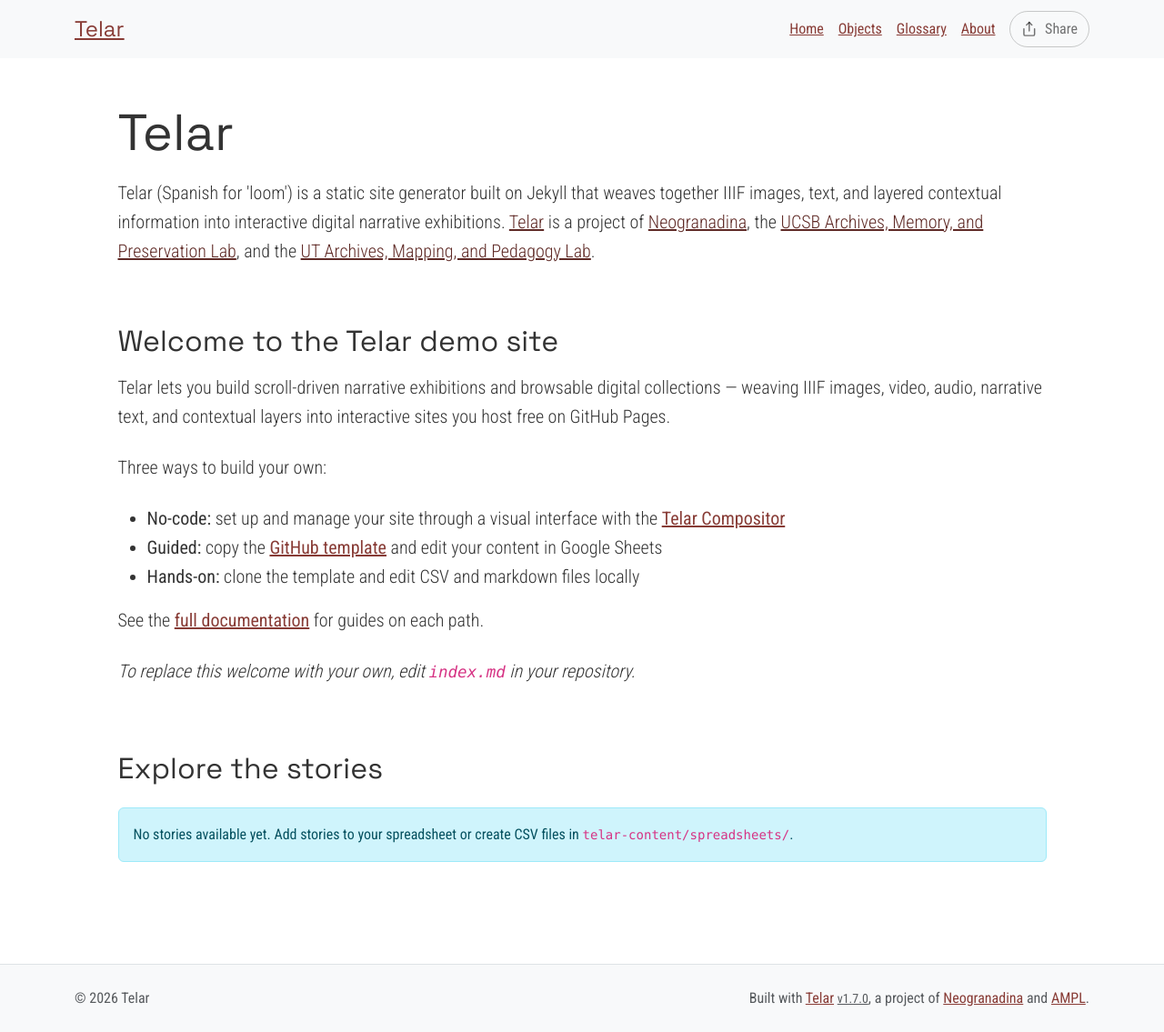
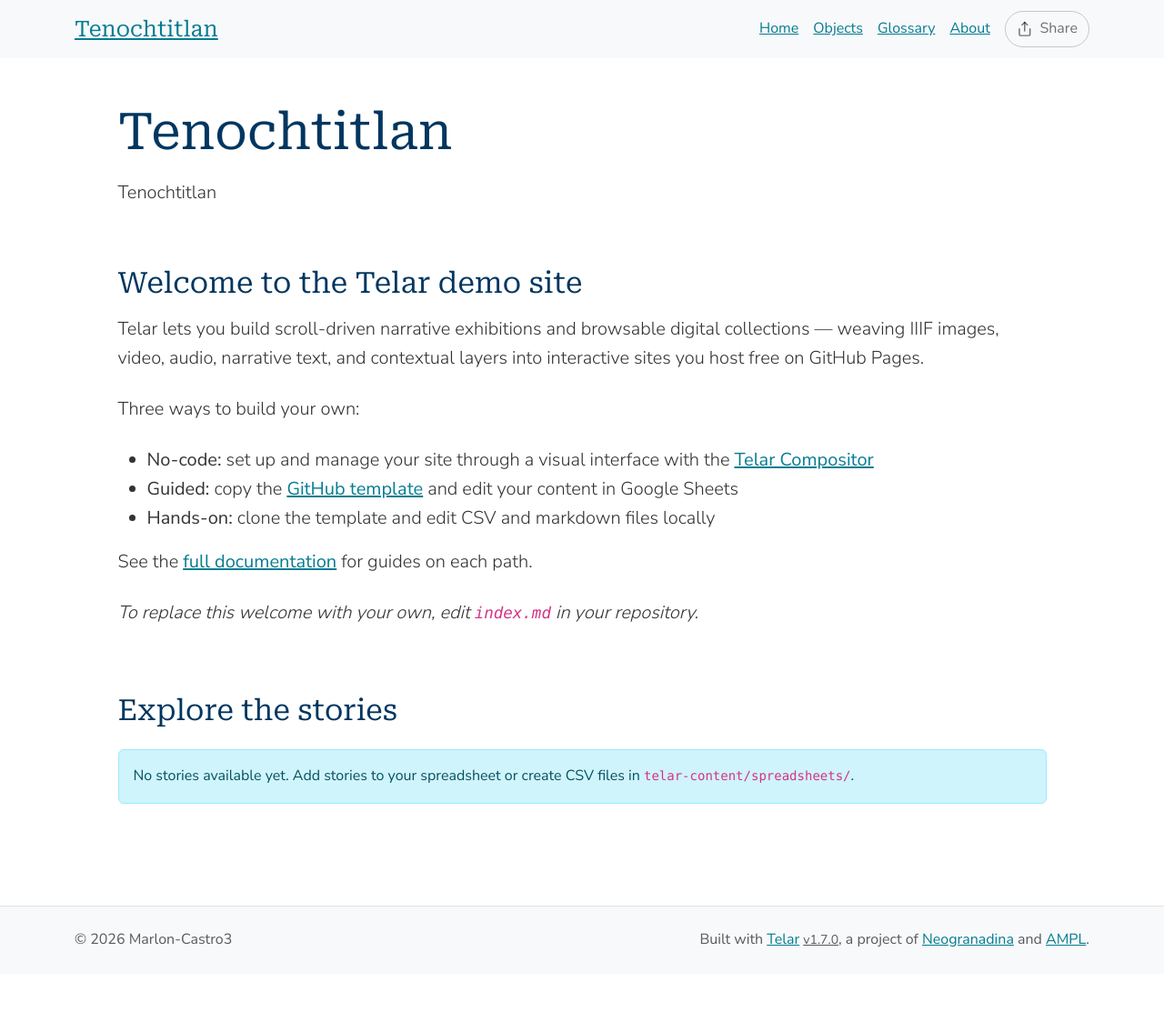
Before and after one commit to Marlon-Castro3/tenochtitlan-, a Jekyll site: the page built from index.md, in a window 1280 px wide. Shown: the whole page at 91% size. Built offline with Jekyll 4.4.1, drawn with Linux system fonts in a browser that asks for light colours; after the commit the page ends 1071 px from its top, so only the background shows below that.

Commit message:
Set up site configuration and starter content

```diff
--- a/_config.yml
+++ b/_config.yml
@@ -2,13 +2,13 @@
 # https://telar.org
 
 # Site Settings
-title: "Telar"
-description: "Telar (Spanish for 'loom') is a static site generator built on Jekyll that weaves together IIIF images, text, and layered contextual information into interactive digital narrative exhibitions. <a href='https://github.com/UCSB-AMPLab/telar'>Telar</a> is a project of <a href='https://neogranadina.org'>Neogranadina</a>, the <a href='https://ampl.clair.ucsb.edu/'>UCSB Archives, Memory, and Preservation Lab</a>, and the <a href='https://liberalarts.utexas.edu/history/'>UT Archives, Mapping, and Pedagogy Lab</a>."
-url: "https://ampl.clair.ucsb.edu"
-baseurl: "/telar"
-author: ""
+title: "Tenochtitlan"
+description: "Tenochtitlan"
+url: "https://marlon-castro3.github.io"
+baseurl: "/tenochtitlan-"
+author: "Marlon-Castro3"
 email: ""
-telar_theme: "trama" # Options: trama, paisajes, neogranadina, santa-barbara, austin, or custom
+telar_theme: "santa-barbara" # Options: trama, paisajes, neogranadina, santa-barbara, austin, or custom
 logo: ""
 telar_language: "en" # Options: "en" (English), "es" (Español)
 collection_mode: false # Set to true to show objects first with large thumbnails and stories below with small thumbnails (collection-first homepage)
@@ -18,7 +18,7 @@
   show_on_homepage: true # Set to false to hide stories section from homepage (stories still accessible via direct URL)
   show_story_steps: true # Set to false to hide "Step X" overlay in stories
   show_object_credits: true # Set to true to display object credits badge (bottom-left corner, dismissable)
-  include_demo_content: true # Fetch demo stories from content.telar.org. Switch this off to hide demo stories and their content.
+  include_demo_content: false # Fetch demo stories from content.telar.org. Switch this off to hide demo stories and their content.
 
 # Collection Interface Settings
 collection_interface:
@@ -45,7 +45,7 @@
 #    - If using GitHub Pages: GitHub Actions will automatically discover tab GIDs and fetch CSVs
 #    - If running locally: Run `python3 scripts/fetch_google_sheets.py` before building
 google_sheets:
-  enabled: true
+  enabled: false
   published_url: "https://docs.google.com/spreadsheets/d/e/2PACX-1vT9eeRoyQCr1j-1uDaWBm-rgZNXtn9A-mepL0I4dqDTx2-E_6gbVD-8x0DYDVhppiAzrFpd20_9cr3z/pubhtml"
 
 #
--- a/telar-content/spreadsheets/glossary.csv
+++ b/telar-content/spreadsheets/glossary.csv
@@ -2,6 +2,4 @@
 id_término,titulo,definición
 # Make it lower-case and avoid spaces.,# Please provide a title — this is required.,"Panel content: write text here, paste markdown, or the name of an .md file in /components/texts/glossary/ (the .md extension is required)"
 # Escríbelo en minúsculas y sin espacios.,# Incluye un título: este campo es obligatorio.,"Contenido del panel: escribe texto aquí, pega markdown, o indica un archivo archivo .md en /components/texts/glossary/ (la extensión .md es obligatoria)"
-telar,Telar,"Telar (Spanish for 'loom') is a minimal-computing framework that weaves together IIIF images, audio, video, and texts to create layered visual narratives for digital scholarship, public exhibitions, community storytelling, and classroom projects. Learn more at [Telar.org](https://telar.org)
-
-Telar es un marco de computación mínima que entreteje imágenes IIIF, audio, video y textos en narrativas visuales por capas para humanidades digitales, exposiciones públicas, narrativa comunitaria y proyectos en el salón de clase. Aprende más en [Telar.org](https://telar.org)"
+telar,Telar,"Telar (Spanish for 'loom') is a minimal-computing framework that weaves together IIIF images, audio, video, and texts to create layered visual narratives for digital scholarship, public exhibitions, community storytelling, and classroom projects. Learn more at [Telar.org](https://telar.org)"
--- a/telar-content/spreadsheets/plantilla_en_blanco.csv
+++ /dev/null
@@ -1,5 +0,0 @@
-paso,objeto,página,x,y,zoom,inicio_clip,fin_clip,bucle,texto_alt,pregunta,respuesta,boton_capa1,contenido_capa1,boton_capa2,contenido_capa2
-#,id_objeto de la pestaña objetos / objects,para objetos con múltiples páginas,Posición horizontal 0-1 (0.5 = centro),Posición vertical 0-1 (0.5 = centro),1.0 = imagen completa,"Tiempo de inicio para clips de video/audio, ej. ""1:30"" (m:ss) o ""90"" (segundos)",Tiempo de fin para clips de video/audio,sí para repetir el clip (loop),"Describe lo que se ve en esta vista ampliada para lectores de pantalla. Si se deja vacío, se usa la descripción de imagen del objeto.",Encabezado para este paso,Texto breve de 1-2 oraciones,"Texto opcional del botón (predeterminado: ""Saber más"")","Contenido del panel: escribe texto aquí, pega markdown, o indica ruta a archivo .md (ej. tu-historia/archivo.md)","Texto opcional del segundo botón (predeterminado: ""Profundizar más"")","Segundo panel: escribe texto aquí, pega markdown, o indica ruta a archivo .md"
-1,telar-placeholder,,,,,,,,,pregunta,respuesta,,,,
-2,telar-placeholder,,,,,,,,,pregunta,respuesta,,,,
-3,telar-placeholder,,,,,,,,,pregunta,respuesta,,,,
--- a/telar-content/spreadsheets/project.csv
+++ b/telar-content/spreadsheets/project.csv
@@ -3,4 +3,3 @@
 #,# Must match the tab name exactly. Use lowercase letters and hyphens (e.g. allegorical-woman),Story title,Optional subtitle,Optional attribution (supports markdown),"If ""yes"", then users will need the key you set in _config.yml to access this story."
 #,# Debe coincidir con el nombre de la pestaña exactamente. Usa letras minúsculas y guiones (p. ej. mujer-alegorica),Título de la historia,Subtítulo opcional,Atribución opcional (admite markdown),"Si ""sí"", los usuarios deberán utilizar la clave que fijes en _config.yml"
 1,blank_template,replace me with your title,,,FALSE
-2,plantilla_en_blanco,reemplázame con tu título,,,FALSE
```
Also changed, not shown: telar-content/texts/stories/plantilla_en_blanco/ejemplo-panel.md (deleted, +0 -9 lines).
